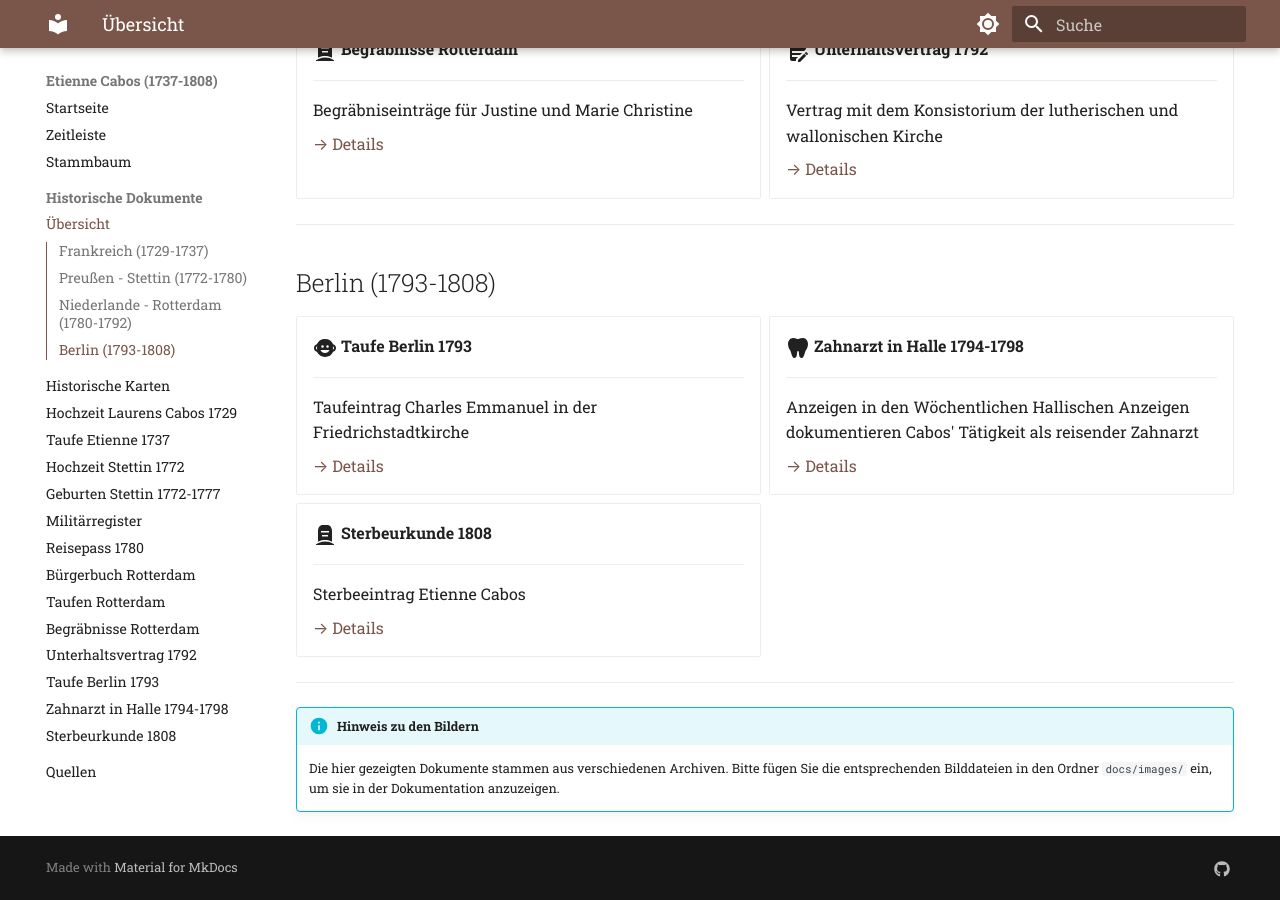
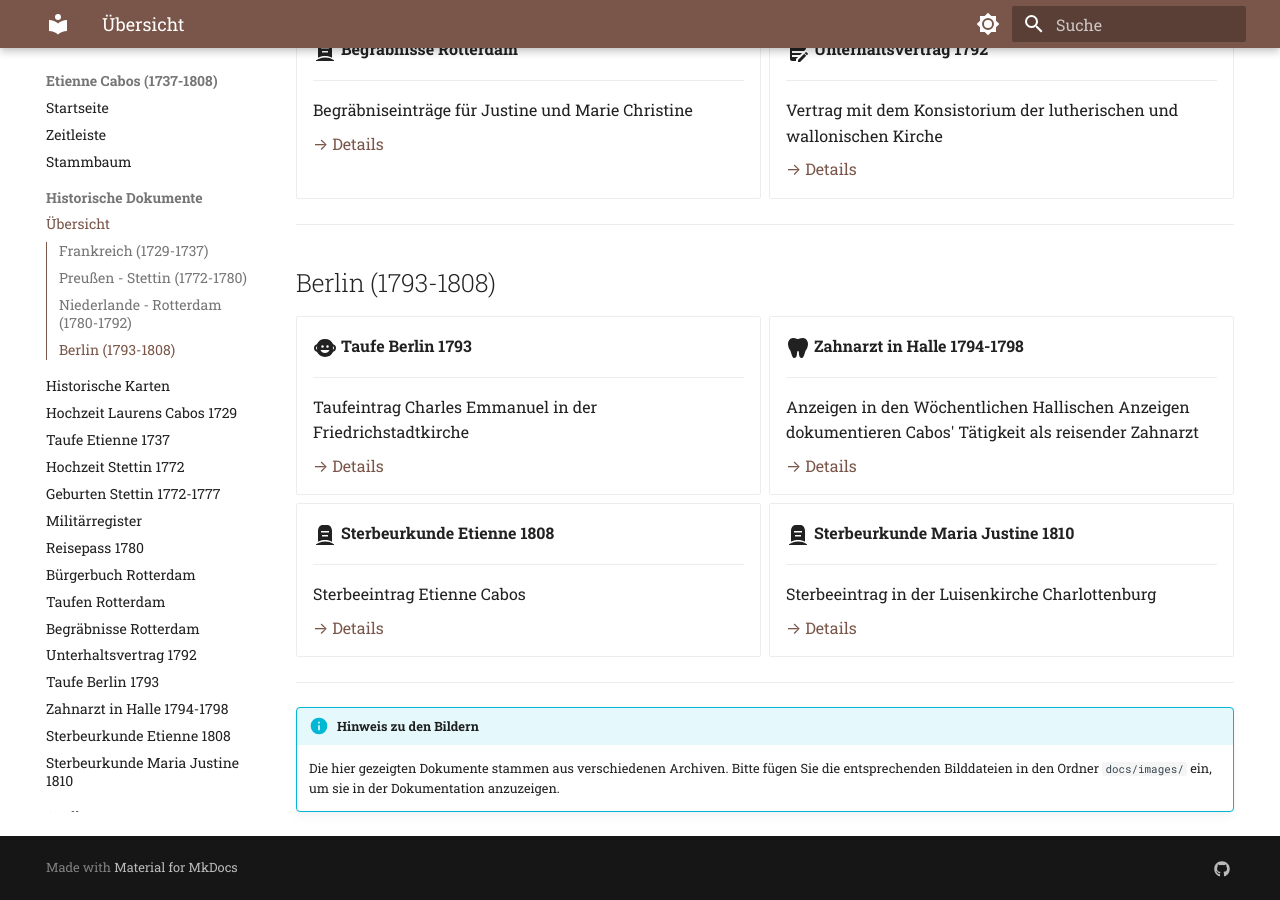
Before and after one commit to ccabos/Etienne, an MkDocs documentation site: the page built from docs/dokumente/index.md, in a window 1280 px wide and 900 px high, scrolled down 1433 px. Built offline with MkDocs 1.6.1 and Material for MkDocs 9.7.7, drawn with Linux system fonts in a browser that asks for light colours.

Commit message:
Add death certificate for Maria Justine Cabos (1810)
- Create new page sterbeurkunde-justine-1810.md with:
  - Original German text from Luisenkirche Charlottenburg
  - Details about "separirte" (separated) status
  - Information about surviving children and missing son
- Add thumbnail to main page
- Add to navigation and document overview

🤖 Generated with [Claude Code](https://claude.com/claude-code)

Co-Authored-By: Claude Opus 4.5 <noreply@anthropic.com>

```diff
--- a/docs/dokumente/index.md
+++ b/docs/dokumente/index.md
@@ -136,13 +136,21 @@ Diese Seite bietet eine Übersicht über alle historischen Originaldokumente, di
 
     [→ Details](zahnarzt-halle.md)
 
--   :material-grave-stone:{ .lg .middle } **Sterbeurkunde 1808**
+-   :material-grave-stone:{ .lg .middle } **Sterbeurkunde Etienne 1808**
 
     ---
 
     Sterbeeintrag Etienne Cabos
 
     [→ Details](sterbeurkunde-1808.md)
+
+-   :material-grave-stone:{ .lg .middle } **Sterbeurkunde Maria Justine 1810**
+
+    ---
+
+    Sterbeeintrag in der Luisenkirche Charlottenburg
+
+    [→ Details](sterbeurkunde-justine-1810.md)
 
 </div>
 
--- a/mkdocs.yml
+++ b/mkdocs.yml
@@ -48,7 +48,8 @@ nav:
     - Unterhaltsvertrag 1792: dokumente/unterhaltsvertrag-1792.md
     - Taufe Berlin 1793: dokumente/taufe-berlin-1793.md
     - Zahnarzt in Halle 1794-1798: dokumente/zahnarzt-halle.md
-    - Sterbeurkunde 1808: dokumente/sterbeurkunde-1808.md
+    - Sterbeurkunde Etienne 1808: dokumente/sterbeurkunde-1808.md
+    - Sterbeurkunde Maria Justine 1810: dokumente/sterbeurkunde-justine-1810.md
   - Quellen: quellen.md
 
 markdown_extensions:
```
Also changed, not shown: docs/dokumente/sterbeurkunde-justine-1810.md (added, +83 -0 lines), docs/index.md (+11 -3 lines), 1 other file.
